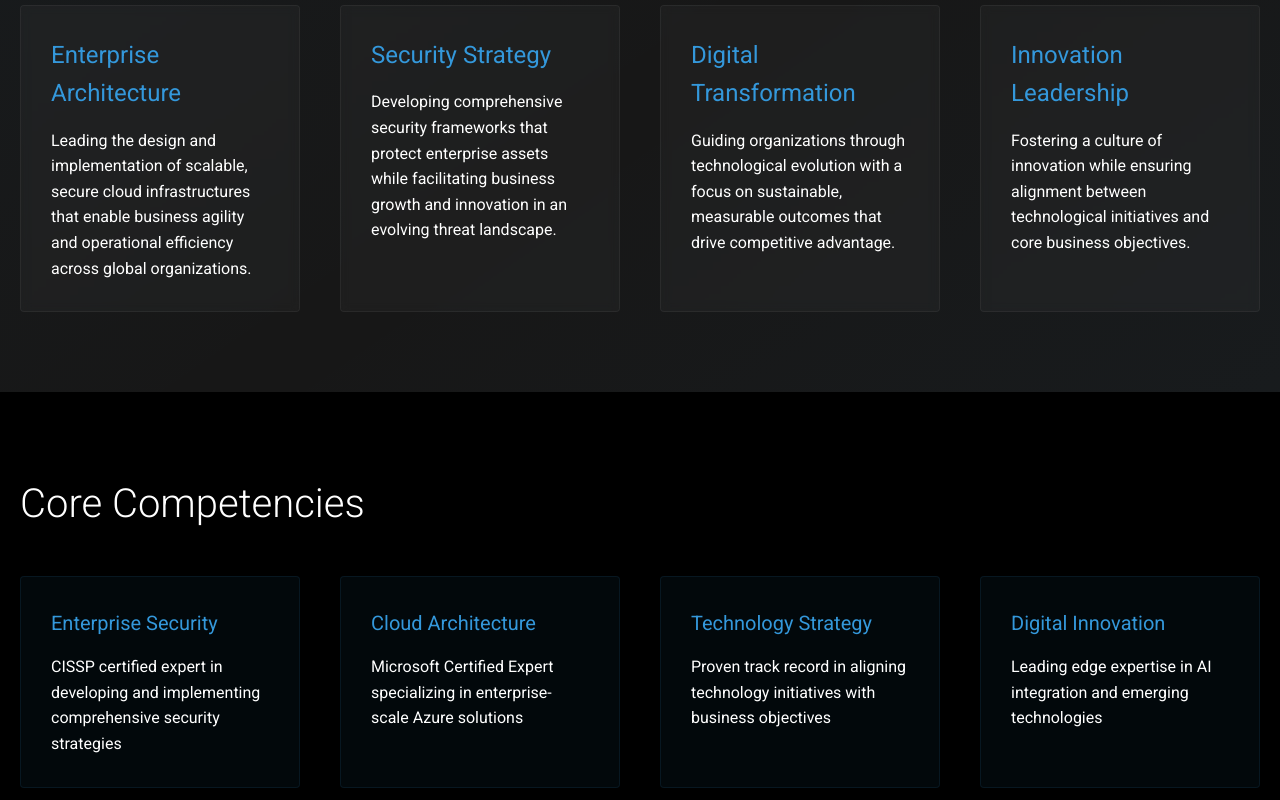
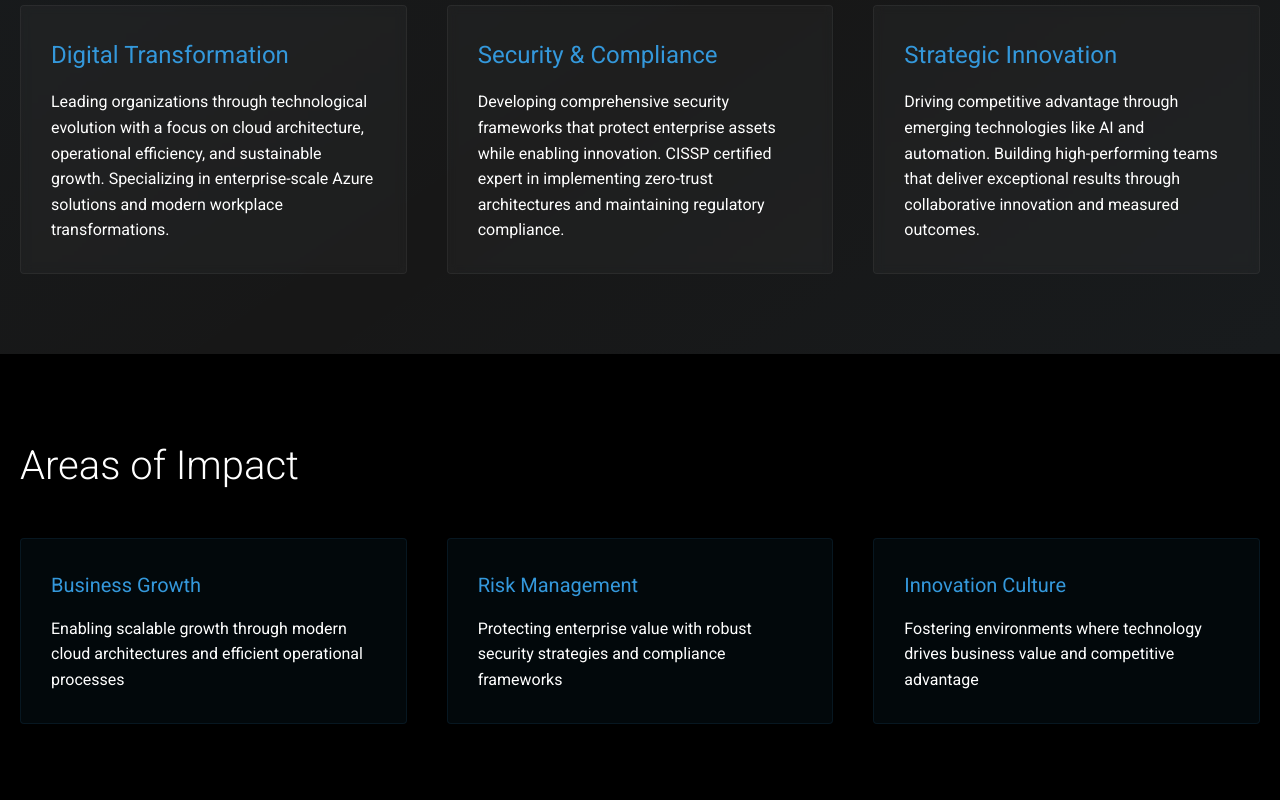
Before and after one commit to connorbescos/connorbescos.github.io, a plain HTML site: page index.html in a window 1280 px wide. Shown: the part 1680-2480 px from the top of the page. Drawn offline with Linux system fonts and the light colour scheme.

Commit message:
Revise navigation and content sections: update 'Expertise' to 'Impact', enhance hero badges, and redefine core competencies to reflect strategic leadership and areas of impact.

```diff
--- a/index.html
+++ b/index.html
@@ -16,7 +16,7 @@
         <div class="nav-links">
             <a href="#about">Profile</a>
             <a href="#expertise">Leadership</a>
-            <a href="#certifications">Expertise</a>
+            <a href="#impact">Impact</a>
             <a href="#contact">Contact</a>
         </div>
     </nav>
@@ -26,10 +26,9 @@
             <h1>Connor Bescos</h1>
             <p class="subtitle">Executive Technology Leader & Strategic Advisor</p>
             <div class="hero-badges">
-                <span class="badge badge-primary">Director of Professional Services</span>
-                <span class="badge badge-secondary">Enterprise Security Expert</span>
-                <span class="badge badge-tertiary">Digital Transformation Leader</span>
-                <span class="badge badge-quaternary">Strategic Innovation</span>
+                <span class="badge badge-primary">Digital Transformation</span>
+                <span class="badge badge-secondary">Enterprise Security</span>
+                <span class="badge badge-tertiary">Strategic Innovation</span>
             </div>
         </div>
     </section>
@@ -52,44 +51,36 @@
             <h2>Strategic Leadership</h2>
             <div class="expertise-grid">
                 <div class="expertise-card spotlight">
-                    <h3>Enterprise Architecture</h3>
-                    <p>Leading the design and implementation of scalable, secure cloud infrastructures that enable business agility and operational efficiency across global organizations.</p>
+                    <h3>Digital Transformation</h3>
+                    <p>Leading organizations through technological evolution with a focus on cloud architecture, operational efficiency, and sustainable growth. Specializing in enterprise-scale Azure solutions and modern workplace transformations.</p>
                 </div>
                 <div class="expertise-card spotlight">
-                    <h3>Security Strategy</h3>
-                    <p>Developing comprehensive security frameworks that protect enterprise assets while facilitating business growth and innovation in an evolving threat landscape.</p>
+                    <h3>Security & Compliance</h3>
+                    <p>Developing comprehensive security frameworks that protect enterprise assets while enabling innovation. CISSP certified expert in implementing zero-trust architectures and maintaining regulatory compliance.</p>
                 </div>
                 <div class="expertise-card spotlight">
-                    <h3>Digital Transformation</h3>
-                    <p>Guiding organizations through technological evolution with a focus on sustainable, measurable outcomes that drive competitive advantage.</p>
-                </div>
-                <div class="expertise-card spotlight">
-                    <h3>Innovation Leadership</h3>
-                    <p>Fostering a culture of innovation while ensuring alignment between technological initiatives and core business objectives.</p>
+                    <h3>Strategic Innovation</h3>
+                    <p>Driving competitive advantage through emerging technologies like AI and automation. Building high-performing teams that deliver exceptional results through collaborative innovation and measured outcomes.</p>
                 </div>
             </div>
         </div>
     </section>
 
-    <section id="certifications" class="content-section">
+    <section id="impact" class="content-section">
         <div class="container">
-            <h2>Core Competencies</h2>
+            <h2>Areas of Impact</h2>
             <div class="cert-grid">
                 <div class="cert-card glow">
-                    <h3>Enterprise Security</h3>
-                    <p>CISSP certified expert in developing and implementing comprehensive security strategies</p>
+                    <h3>Business Growth</h3>
+                    <p>Enabling scalable growth through modern cloud architectures and efficient operational processes</p>
                 </div>
                 <div class="cert-card glow">
-                    <h3>Cloud Architecture</h3>
-                    <p>Microsoft Certified Expert specializing in enterprise-scale Azure solutions</p>
+                    <h3>Risk Management</h3>
+                    <p>Protecting enterprise value with robust security strategies and compliance frameworks</p>
                 </div>
                 <div class="cert-card glow">
-                    <h3>Technology Strategy</h3>
-                    <p>Proven track record in aligning technology initiatives with business objectives</p>
-                </div>
-                <div class="cert-card glow">
-                    <h3>Digital Innovation</h3>
-                    <p>Leading edge expertise in AI integration and emerging technologies</p>
+                    <h3>Innovation Culture</h3>
+                    <p>Fostering environments where technology drives business value and competitive advantage</p>
                 </div>
             </div>
         </div>
```
